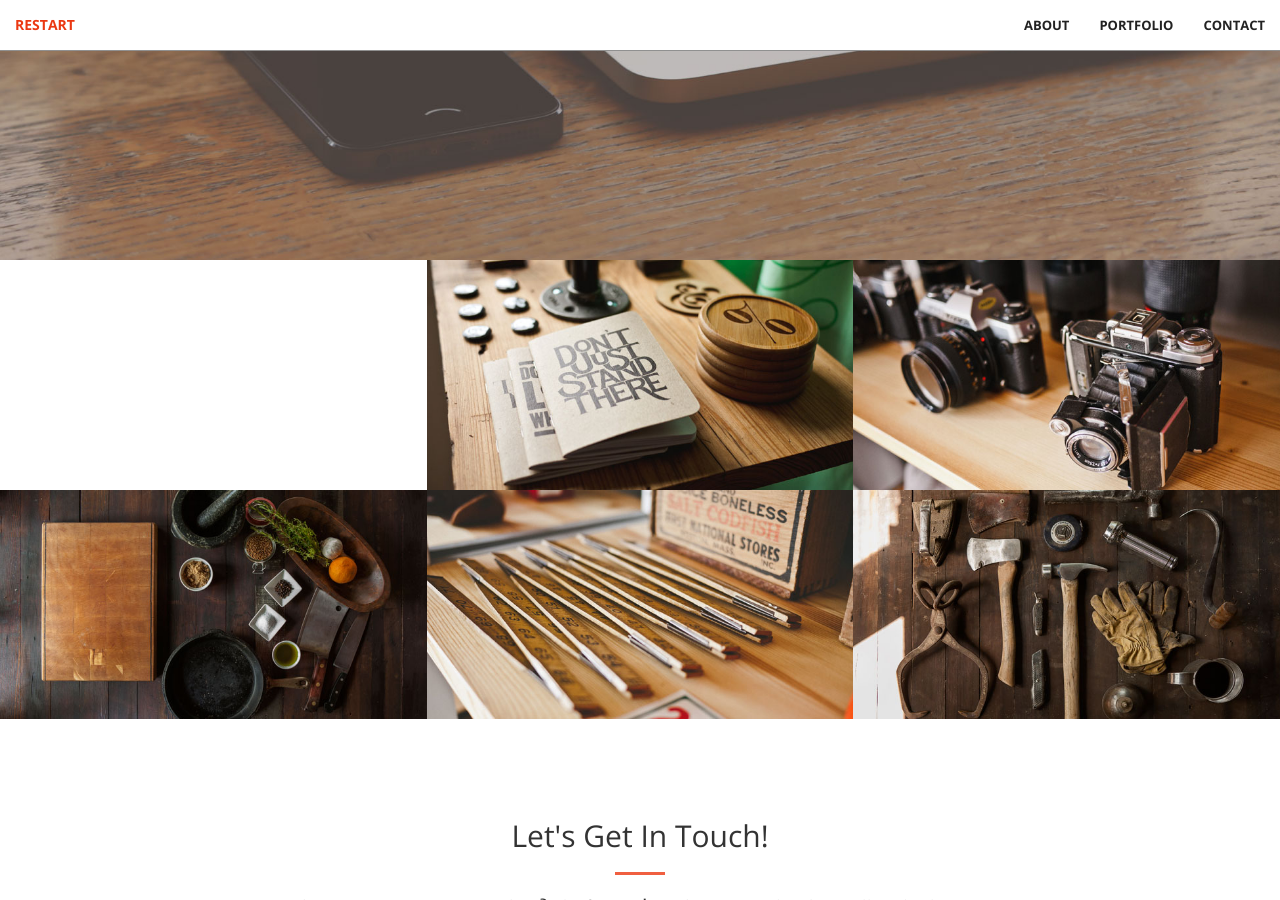
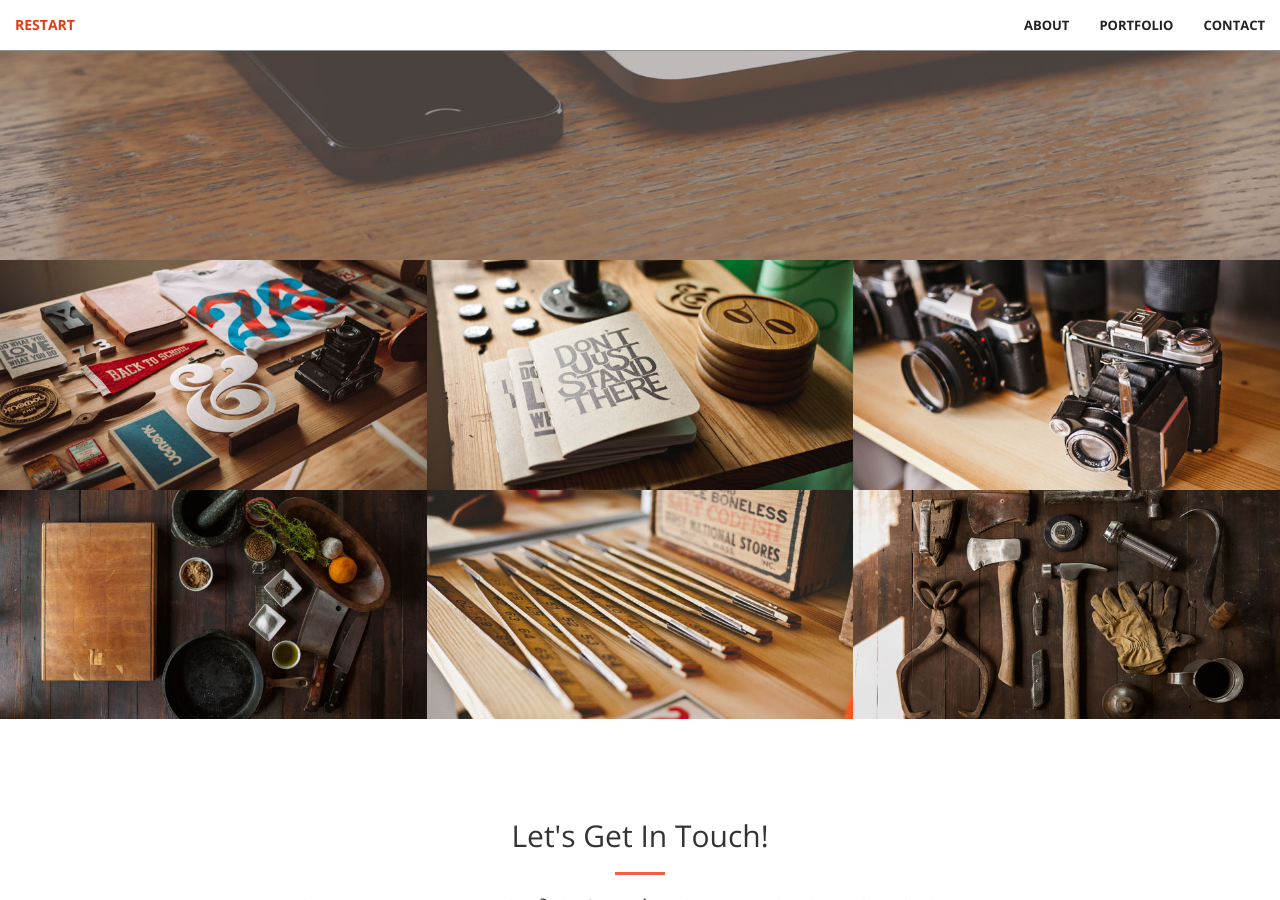
Before and after one commit to McDuffJS/mcduffjs.github.io, a Jekyll site: the page built from index.html, in a window 1280 px wide and 900 px high, scrolled down 640 px. Built offline with Jekyll 4.4.1, drawn with Linux system fonts in a browser that asks for light colours.

Commit message:
Update portfolio.html

```diff
--- a/_includes/portfolio.html
+++ b/_includes/portfolio.html
@@ -3,7 +3,7 @@
         <div class="row no-gutter">
             <div class="col-lg-4 col-sm-6">
                 <a href="#" class="portfolio-box">
-                    <img src="img/portfolio/1..jpg" class="img-responsive" alt="">
+                    <img src="img/portfolio/1.jpg" class="img-responsive" alt="">
                     <div class="portfolio-box-caption">
                         <div class="portfolio-box-caption-content">
                             <div class="project-category text-faded">
```
